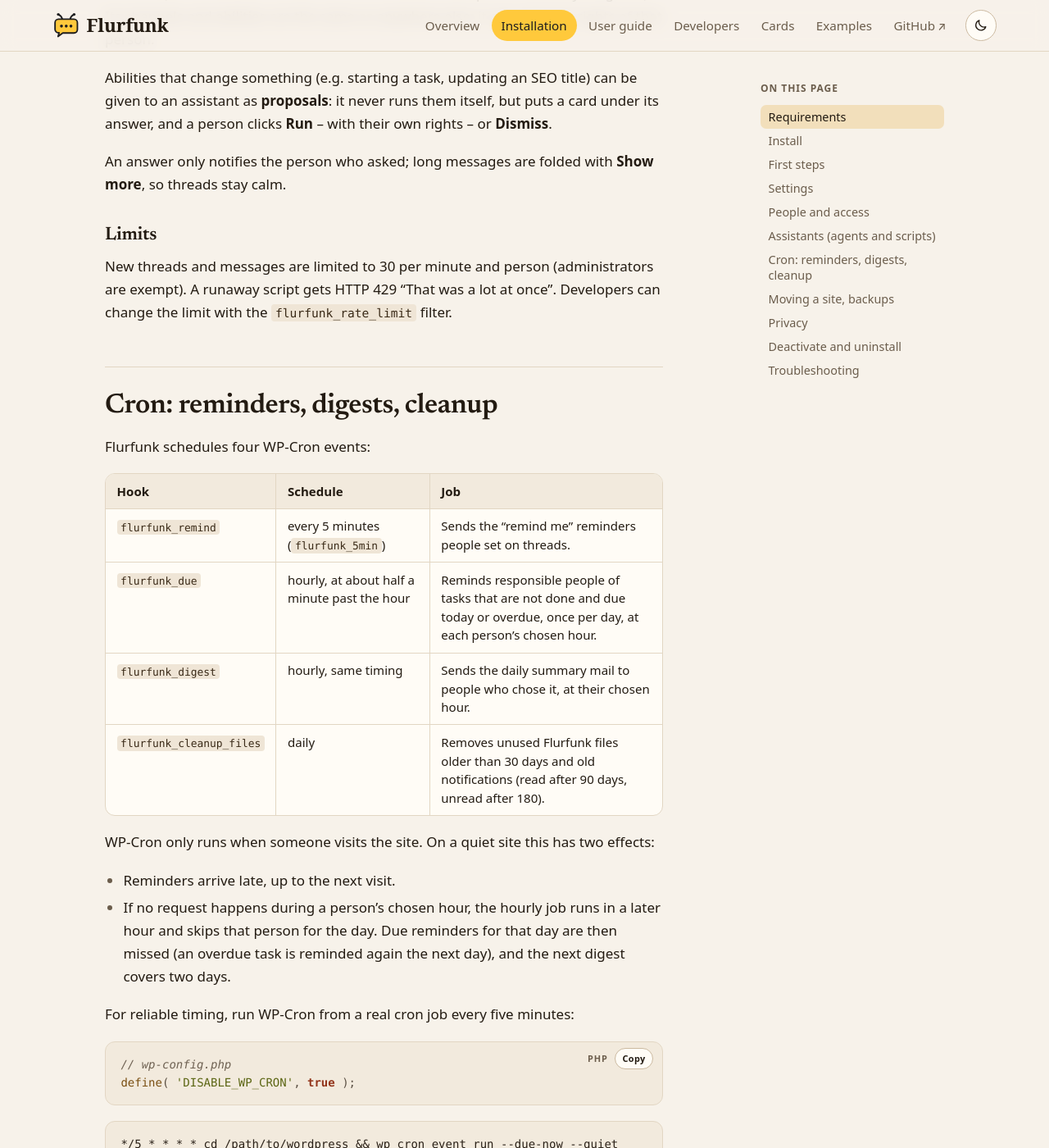
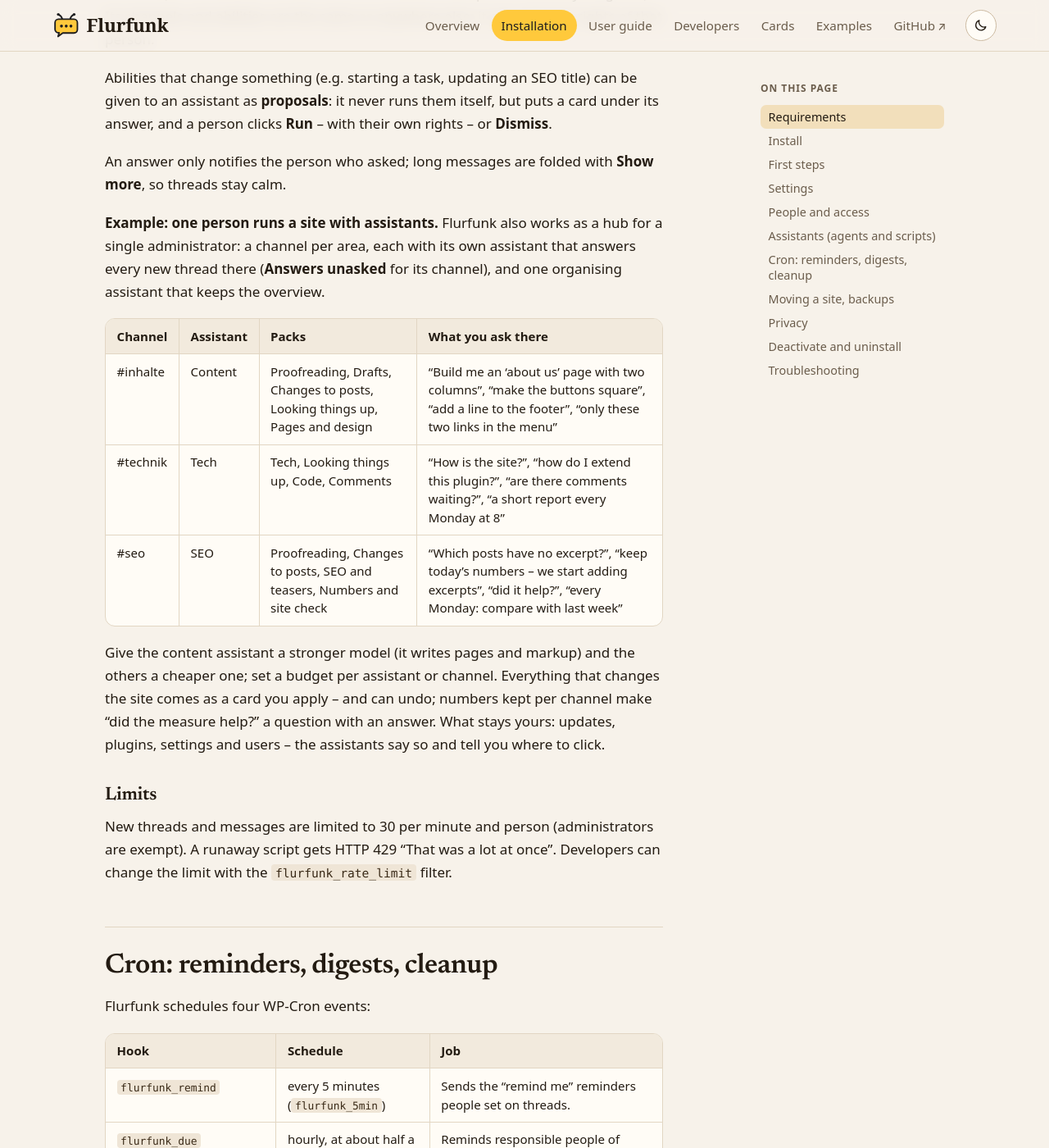
Before and after one commit to worldoptimizer/flurfunk, a Jekyll site: the page built from docs/installation.md, in a window 1280 px wide and 1400 px high, scrolled down 13406 px. Shown: the whole window at 82% size. Built offline with Jekyll 4.4.1, drawn with Linux system fonts in a browser that asks for light colours; our own code applies the rules of GitHub Pages for plain Markdown files.

Commit message:
Docs: running a site alone with assistants – an example setup, and what administrators can ask

```diff
--- a/docs/installation.md
+++ b/docs/installation.md
@@ -398,6 +398,22 @@
 An answer only notifies the person who asked; long messages are folded with **Show more**, so
 threads stay calm.
 
+**Example: one person runs a site with assistants.** Flurfunk also works as a hub for a single
+administrator: a channel per area, each with its own assistant that answers every new thread there
+(**Answers unasked** for its channel), and one organising assistant that keeps the overview.
+
+| Channel | Assistant | Packs | What you ask there |
+| --- | --- | --- | --- |
+| #inhalte | Content | Proofreading, Drafts, Changes to posts, Looking things up, Pages and design | "Build me an 'about us' page with two columns", "make the buttons square", "add a line to the footer", "only these two links in the menu" |
+| #technik | Tech | Tech, Looking things up, Code, Comments | "How is the site?", "how do I extend this plugin?", "are there comments waiting?", "a short report every Monday at 8" |
+| #seo | SEO | Proofreading, Changes to posts, SEO and teasers, Numbers and site check | "Which posts have no excerpt?", "keep today's numbers – we start adding excerpts", "did it help?", "every Monday: compare with last week" |
+
+Give the content assistant a stronger model (it writes pages and markup) and the others a cheaper
+one; set a budget per assistant or channel. Everything that changes the site comes as a card you
+apply – and can undo; numbers kept per channel make "did the measure help?" a question with an
+answer. What stays yours: updates, plugins, settings and users – the assistants say so and tell you
+where to click.
+
 ### Limits
 
 New threads and messages are limited to 30 per minute and person (administrators are exempt).
```
Also changed, not shown: docs/user-guide.md (+6 -0 lines).
